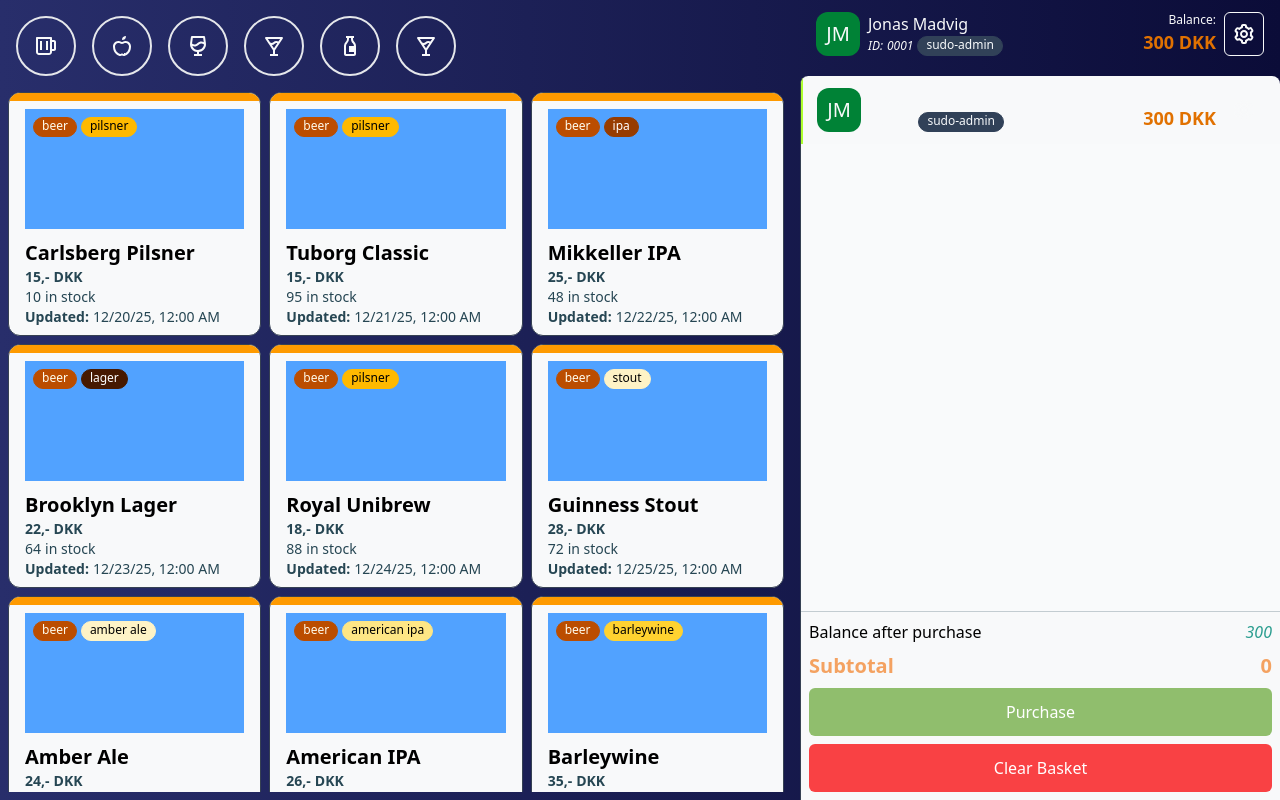
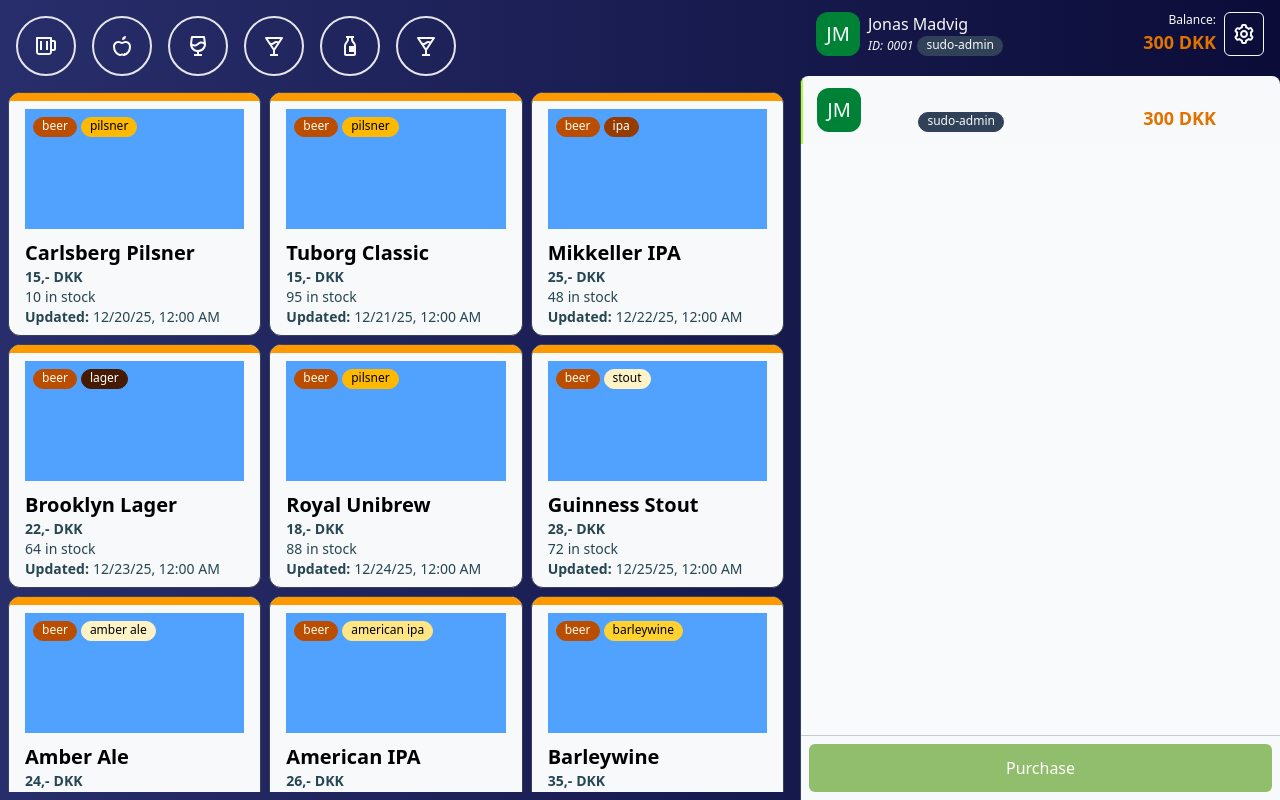
Before and after one commit to JBMadvig/hundebassinet, an Angular app in the folder client/: page /pos in a window 1280 px wide. Built offline with nearby package versions, Linux system fonts and the light colour scheme.

Commit message:
feat(sidebarPurchase): Changed, will be removed later

```diff
--- a/client/src/app/pages/pos/components/side-bar/components/sidebar-purchase/sidebar-purchase.component.html
+++ b/client/src/app/pages/pos/components/side-bar/components/sidebar-purchase/sidebar-purchase.component.html
@@ -1,22 +1,5 @@
-<article class="grid-rows-auto grid grid-cols-1 gap-2 p-2 border-t border-text-blue/25">
+<article class="grid-rows-auto grid grid-cols-1 gap-2 border-t border-text-blue/25 p-2">
   <div class="grid-rows-auto grid grid-cols-1 gap-2">
-    <p class="flex flex-row justify-between">
-      <span>Balance after purchase</span>
-      <span
-        class="italic"
-        [ngClass]="{
-          'text-prime-red': currentBalance() - totalPrice() < 0,
-          'text-prime-green': currentBalance() - totalPrice() >= 0,
-        }"
-        >{{ currentBalance() - totalPrice() }}</span
-      >
-    </p>
-    <p class="flex flex-row justify-between text-xl font-bold text-prime-orange">
-      <span>Subtotal</span> <span>{{ totalPrice() }}</span>
-    </p>
-  </div>
-  <div class="grid grid-cols-1 grid-rows-auto gap-2">
     <button class="h-12 w-full rounded-md bg-prime-green2 text-white">Purchase</button>
-    <button class="h-12 w-full rounded-md bg-prime-red text-white">Clear Basket</button>
   </div>
 </article>
```
